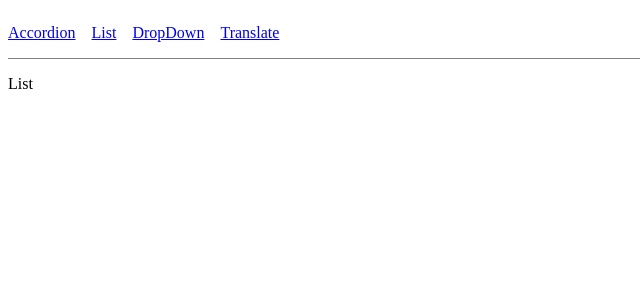
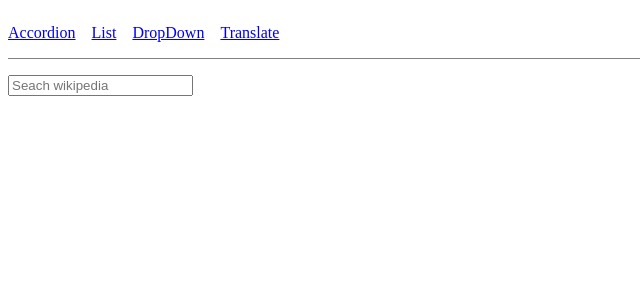
Before and after one commit to yosrimhamdi/drop-down-react, a React app: page /list in a window 1280 px wide. Shown: the top 300 px of the page, without its empty margins (0-640 px from the left). Built offline with nearby package versions, Linux system fonts and the light colour scheme.

Commit message:
avoiding the whole app to rerender.

```diff
--- a/src/App.js
+++ b/src/App.js
@@ -2,7 +2,7 @@ import React from 'react';
 import { BrowserRouter as Router, Switch, Route } from 'react-router-dom';
 
 import Accordion from '@components/Accordion/Accordion';
-import List from '@components/List';
+import List from '@components/List/List';
 import DropDown from '@components/DropDown';
 import Translate from '@components/Translate';
 import Nav from '@components/Nav/Nav';
--- a/src/api/wikipedia.js
+++ b/src/api/wikipedia.js
@@ -3,7 +3,7 @@ import axios from 'axios';
 // https://en.wikipedia.org/w/api.php?action=query&list=search&format=json&srsearch=programming
 
 export default axios.create({
-  baseUrl: ' https://en.wikipedia.org/w/api.php',
+  baseURL: 'https://en.wikipedia.org/w/api.php',
   params: {
     action: 'query',
     list: 'search',
--- /dev/null
+++ b/src/components/List/Input.js
@@ -0,0 +1,26 @@
+import React, { useState } from 'react';
+
+const Input = ({ onFormSubmit }) => {
+  const [term, setTerm] = useState('');
+
+  const handleFormSubmit = e => {
+    e.preventDefault();
+
+    onFormSubmit(term);
+  };
+
+  console.log('wil render Input');
+
+  return (
+    <form onSubmit={handleFormSubmit}>
+      <input
+        value={term}
+        type="text"
+        placeholder="Seach wikipedia"
+        onChange={e => setTerm(e.target.value)}
+      />
+    </form>
+  );
+};
+
+export default Input;
--- /dev/null
+++ b/src/components/List/List.js
@@ -0,0 +1,31 @@
+import React, { useState } from 'react';
+
+import wikipedia from '@api/wikipedia';
+import Searches from './Searches';
+import Input from './Input';
+
+const List = () => {
+  const [searches, setSearches] = useState([]);
+
+  const onFormSubmit = async term => {
+    const response = await wikipedia.get('/', {
+      params: {
+        srsearch: term,
+      },
+    });
+
+    // setTerm('');
+    setSearches(response.data.query.search);
+  };
+
+  console.log('will render List');
+
+  return (
+    <div>
+      <Input onFormSubmit={onFormSubmit} />
+      <Searches searches={searches} />
+    </div>
+  );
+};
+
+export default List;
--- /dev/null
+++ b/src/components/List/Searches.js
@@ -0,0 +1,16 @@
+import React from 'react';
+
+const Searches = ({ searches }) => {
+  console.log('will render Searches');
+
+  const renderedSearches = searches.map(({ pageid, title, snippet }) => (
+    <div key={pageid}>
+      <h1>{title}</h1>
+      <p>{snippet}</p>
+    </div>
+  ));
+
+  return <div>{renderedSearches}</div>;
+};
+
+export default Searches;
```
Also changed, not shown: src/components/List.js (deleted, +0 -7 lines).
